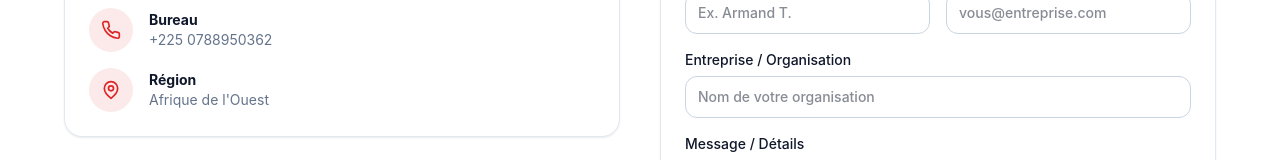
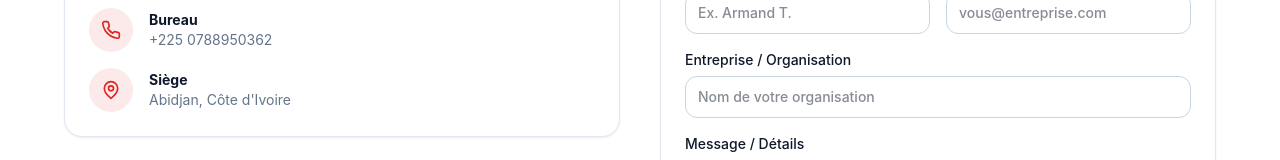
Before and after one commit to JuniorMinkoSon/CYBERAS-INTELLIGENCE, a React (Vite) app in the folder frontend/: page /contact in a window 1280 px wide. Shown: the part 566-726 px from the top of the page. Built offline with nearby package versions, Linux system fonts and the light colour scheme.

Commit message:
fix: Add Abidjan to contact page headquarters

```diff
--- a/frontend/src/pages/marketing/ContactPage.tsx
+++ b/frontend/src/pages/marketing/ContactPage.tsx
@@ -53,8 +53,8 @@ export function ContactPage() {
                       <MapPin size={20} className="text-brand" />
                     </span>
                     <span>
-                      <span className="block text-sm font-bold text-text-on-light">Région</span>
-                      <span className="block text-sm text-text-on-light-muted">Afrique de l'Ouest</span>
+                      <span className="block text-sm font-bold text-text-on-light">Siège</span>
+                      <span className="block text-sm text-text-on-light-muted">Abidjan, Côte d'Ivoire</span>
                     </span>
                   </div>
                 </div>
```
